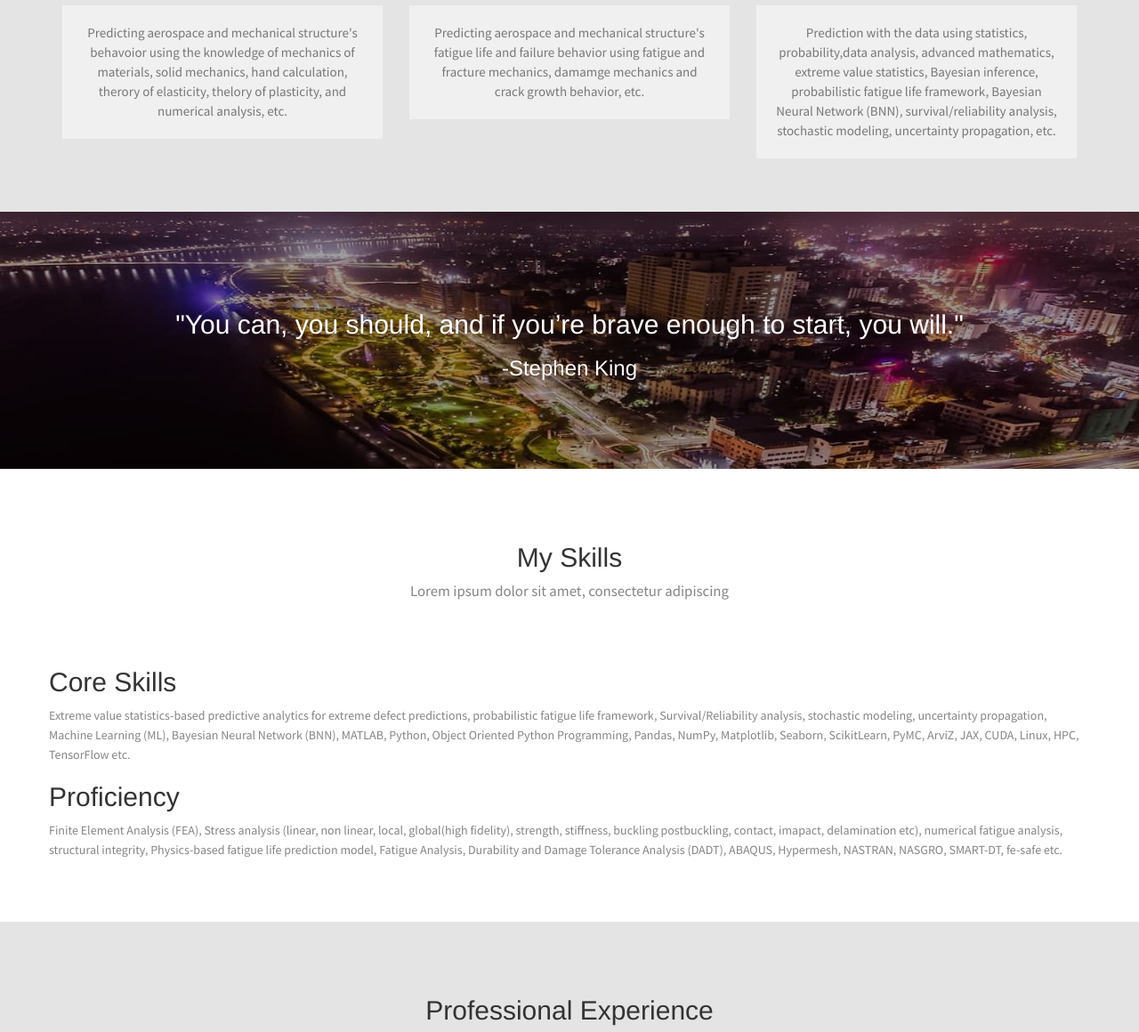
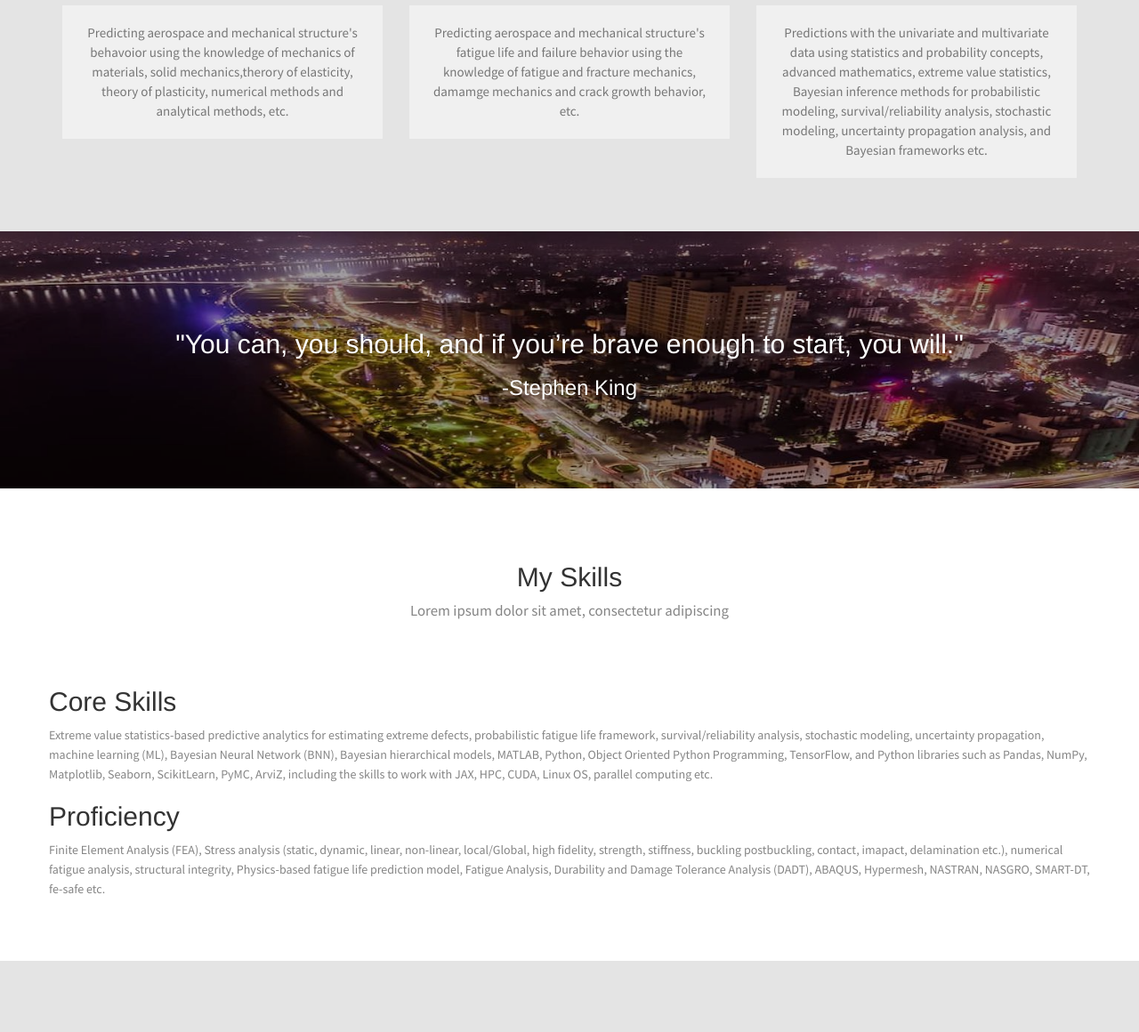
Before and after one commit to Manisha0918/Manisha0918, a plain HTML site: page index.html in a window 1280 px wide. Shown: the part 991-2151 px from the top of the page at 89% size. Drawn offline with Linux system fonts and the light colour scheme; files whose address does not match are found by name.

Commit message:
mB
Signed-off-by: banman18 <76439484+Manisha0918@users.noreply.github.com>

```diff
--- a/index.html
+++ b/index.html
@@ -121,8 +121,8 @@ This portfolio is created using the Neu Profile – Responsive Bootstrap Site Te
                 <div class="txtHead"><i class="fa fa-desktop"></i>
                     <h3>Strctural <span class="id-color">Mechanics</span></h3></div>
                 <p>Predicting aerospace and mechanical structure's behavoior using the knowledge of mechanics of
-                    materials, solid mechanics, hand calculation, therory of elasticity, thelory of plasticity, and
-                    numerical analysis, etc.</p>
+                materials, solid mechanics,therory of elasticity, theory of plasticity, numerical methods
+                and analytical methods, etc. </p>
             </div>
             <!-- end: -->
 
@@ -130,8 +130,8 @@ This portfolio is created using the Neu Profile – Responsive Bootstrap Site Te
             <div class="col-md-4 text-center tileBox">
                 <div class="txtHead"><i class="fa fa-css3"></i>
                     <h3>Fatigue <span class="id-color">Lifing</span></h3></div>
-                <p>Predicting aerospace and mechanical structure's fatigue life and failure behavior using fatigue
-                    and fracture mechanics, damamge mechanics and crack growth behavior, etc.</p>
+                <p>Predicting aerospace and mechanical structure's fatigue life and failure behavior using the
+                knowledge of fatigue and fracture mechanics, damamge mechanics and crack growth behavior, etc.</p>
             </div>
             <!-- end: -->
 
@@ -139,10 +139,7 @@ This portfolio is created using the Neu Profile – Responsive Bootstrap Site Te
             <div class="col-md-4 text-center tileBox">
                 <div class="txtHead"><i class="fa fa-lightbulb-o"></i>
                     <h3>Predictive <span class="id-color">Analytics</span></h3></div>
-                <p>Prediction with the data using statistics, probability,data analysis, advanced mathematics,
-                    extreme value statistics, Bayesian inference, probabilistic fatigue life framework, Bayesian
-                    Neural Network (BNN), survival/reliability analysis, stochastic modeling, uncertainty
-                    propagation, etc.</p>
+                <p>Predictions with the univariate and multivariate data using statistics and probability concepts, advanced mathematics, extreme value statistics, Bayesian inference methods for probabilistic modeling, survival/reliability analysis, stochastic modeling, uncertainty propagation analysis, and Bayesian frameworks etc.</p>
             </div>
             <!-- end: -->
         </div>
@@ -171,23 +168,23 @@ This portfolio is created using the Neu Profile – Responsive Bootstrap Site Te
             <div class="col-sm-14">
                 <h2>Core Skills <strong></strong></h2>
                 <p class="mrgBtm20">
-                    Extreme value statistics-based predictive analytics for extreme defect predictions,
-                    probabilistic fatigue life framework, Survival/Reliability analysis, stochastic modeling,
-                    uncertainty propagation, Machine Learning (ML), Bayesian Neural Network (BNN), MATLAB, Python,
-                    Object Oriented Python Programming, Pandas, NumPy, Matplotlib, Seaborn, ScikitLearn, PyMC,
-                    ArviZ, JAX, CUDA, Linux, HPC, TensorFlow etc.
-
+                    Extreme value statistics-based predictive analytics for estimating extreme defects,
+                    probabilistic fatigue life framework, survival/reliability analysis, stochastic modeling,
+                    uncertainty propagation, machine learning (ML), Bayesian Neural Network (BNN), Bayesian
+                    hierarchical models, MATLAB, Python, Object Oriented Python Programming, TensorFlow,
+                    and Python libraries such as Pandas, NumPy, Matplotlib, Seaborn, ScikitLearn, PyMC, ArviZ,
+                    including the skills to work with JAX, HPC, CUDA, Linux OS, parallel computing etc.
                 </p>
 
             </div>
             <div class="col-sm-14">
                 <h2>Proficiency <strong> </strong></h2>
                 <p class="mrgBtm20">
-                    Finite Element Analysis (FEA), Stress analysis (linear, non linear, local, global(high fidelity),
-                    strength, stiffness, buckling postbuckling, contact, imapact, delamination etc), numerical fatigue
-                    analysis, structural integrity, Physics-based fatigue life prediction model, Fatigue Analysis,
-                    Durability and Damage Tolerance Analysis (DADT), ABAQUS, Hypermesh, NASTRAN, NASGRO, SMART-DT,
-                    fe-safe etc.
+                    Finite Element Analysis (FEA), Stress analysis (static, dynamic, linear, non-linear, local/Global,
+                    high fidelity, strength, stiffness, buckling postbuckling, contact, imapact, delamination etc.),
+                    numerical fatigue analysis, structural integrity, Physics-based fatigue life prediction model,
+                    Fatigue Analysis, Durability and Damage Tolerance Analysis (DADT), ABAQUS, Hypermesh, NASTRAN,
+                    NASGRO, SMART-DT, fe-safe etc.
                 </p>
 
             </div>
```
